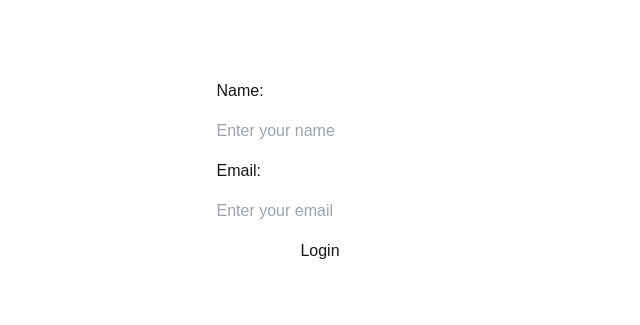
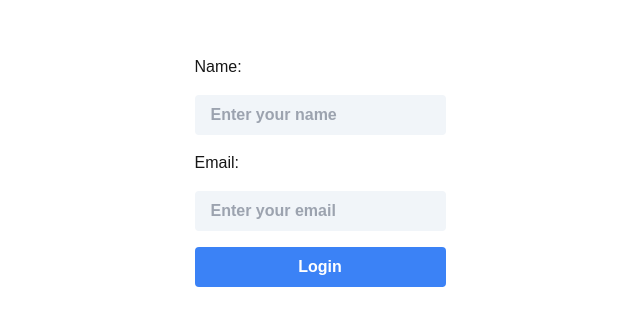
Before and after one commit to blakeayer/fetch, a Next.js app: page / in a window 1280 px wide. Shown: the part 229-554 px from the top of the page, without its empty margins (320-960 px from the left). Built offline with nearby package versions, Linux system fonts and the light colour scheme.

Commit message:
Input styles

```diff
--- a/app/_components/Login/Login.tsx
+++ b/app/_components/Login/Login.tsx
@@ -20,15 +20,16 @@ const Login = () => {
       <form className="flex flex-col gap-4" onSubmit={handleSubmit(onSubmit)}>
         <div className="flex flex-col gap-4">
           <label>Name:</label>
-          <input {...register('name')} type={'text'} placeholder={'Enter your name'} />
+          <input className="bg-slate-100 hover:bg-slate-300 text-slate-800 font-bold py-2 px-4 rounded" {...register('name')} type={'text'} placeholder={'Enter your name'} />
           {formState.errors.name && <p>{formState.errors.name.message}</p>}
 
           <label>Email:</label>
-          <input {...register('email')} type={'email'} placeholder={'Enter your email'} />
+          <input className="bg-slate-100 hover:bg-slate-300 text-slate-800 font-bold py-2 px-4 rounded" {...register('email')} type={'email'} placeholder={'Enter your email'} />
           {formState.errors.email && <p>{formState.errors.email.message}</p>}
         </div>
 
         <input
+          className="bg-blue-500 hover:bg-blue-700 text-white font-bold py-2 px-4 rounded"
           type="submit"
           disabled={formState.isSubmitting}
           value={formState.isSubmitting ? 'Logging in...' : 'Login'}
--- a/app/_components/SearchForm/SearchForm.tsx
+++ b/app/_components/SearchForm/SearchForm.tsx
@@ -130,7 +130,7 @@ const SearchForm = () => {
         <input
           type="number"
           {...register('minAge', { valueAsNumber: true })}
-          className="border rounded px-2"
+          className="bg-slate-100 hover:bg-slate-300 text-slate-800 font-bold py-2 px-4 rounded"
         />
       </label>
 
@@ -140,14 +140,14 @@ const SearchForm = () => {
         <input
           type="number"
           {...register('maxAge', { valueAsNumber: true })}
-          className="border rounded px-2"
+          className="bg-slate-100 hover:bg-slate-300 text-slate-800 font-bold py-2 px-4 rounded"
         />
       </label>
 
       {/* SORT BY */}
       <label className="flex gap-2">
         Sort By:
-        <select {...register('sortBy')} className="capitalize">
+        <select {...register('sortBy')} className="bg-slate-100 hover:bg-slate-300 text-slate-800 font-bold py-2 px-4 rounded capitalize">
           {Object.values(SortByEnum.enum).map((value) => (
             <option key={value} value={value}>
               {value}
@@ -162,7 +162,12 @@ const SearchForm = () => {
         <div className="flex gap-4">
           {Object.values(OrderByEnum.enum).map((value) => (
             <label key={value} className="flex items-center gap-2 capitalize">
-              <input type="radio" {...register('orderBy')} value={value} />
+              <input
+                className="bg-slate-100 hover:bg-slate-300 text-slate-800 font-bold py-2 px-4 rounded"
+                type="radio"
+                {...register('orderBy')}
+                value={value}
+              />
               {value}
             </label>
           ))}
```
